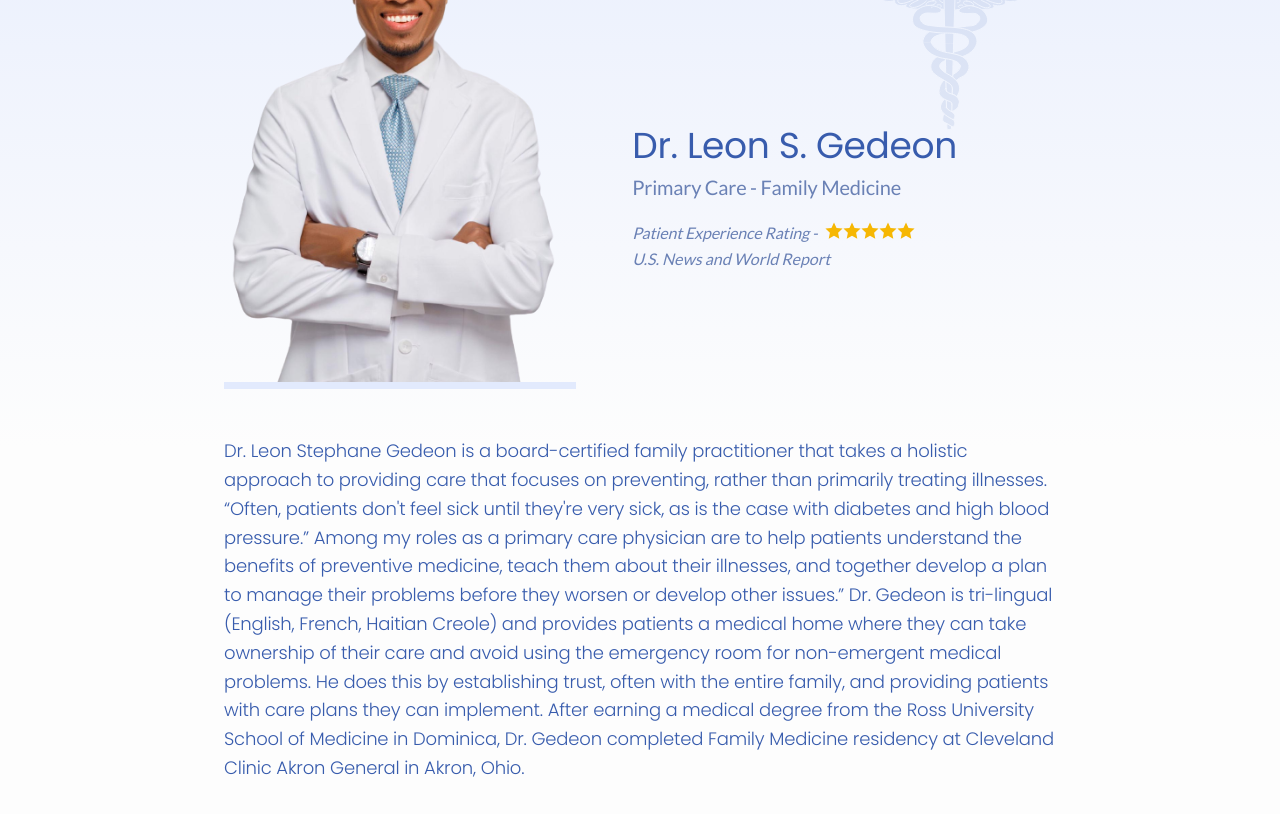
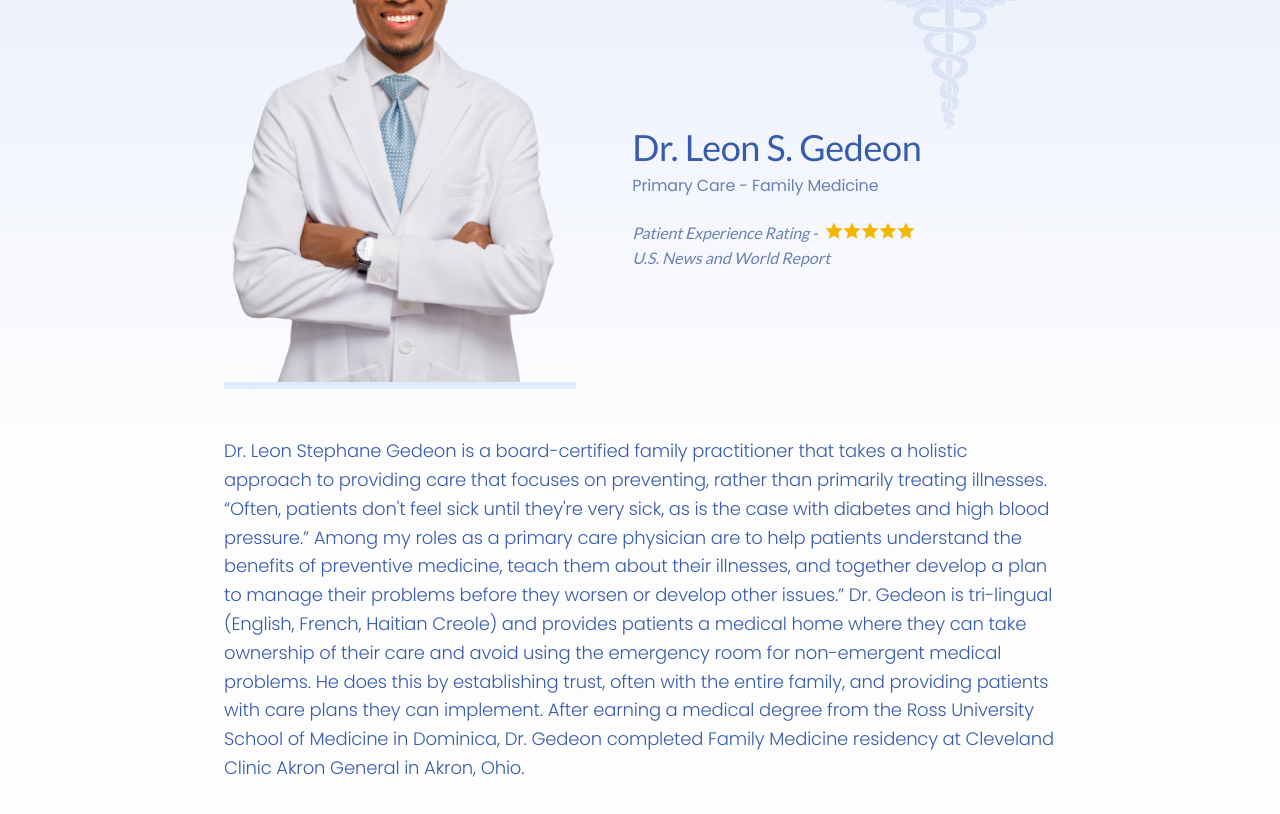
Before and after one commit to pgedeon84/gedeon-medical, a Next.js app: page / in a window 1280 px wide. Shown: the part 3940-4754 px from the top of the page. Built offline with nearby package versions, Linux system fonts and the light colour scheme.

Commit message:
added medical img to bio

```diff
--- a/containers/bio/bio.module.css
+++ b/containers/bio/bio.module.css
@@ -61,7 +61,7 @@
 }
 
 .gmc__bio_content_container__content h1 {
-    font-family: var(--font-family-text);
+    font-family: var(--font-family-heading);
     font-weight: 400;
     font-size: 24px;
     line-height: 36px;
@@ -70,13 +70,13 @@
 }
 
 .gmc__bio_content_container__content h3 {
-        font-family: var(--font-family-heading);
-        font-weight: 400;
-        font-size: 16px;
-        line-height: 26px;
-        letter-spacing: -0.01em;
-        color: var(--color-subtext);
-        margin-bottom: 1rem;
+    font-family: var(--font-family-text);
+    font-weight: 400;
+    font-size: 14px;
+    line-height: 26px;
+    letter-spacing: -0.01em;
+    color: var(--color-subtext);
+    margin-bottom: 1rem;
 }
 
 .gmc__bio_content_container__content p {
@@ -122,7 +122,6 @@
 
     .gmc__bio_header {
         margin-bottom: -375px;
-        /* z-index: 40; */
     }
 
     .gmc__bio_title {
@@ -157,7 +156,7 @@
     }
 
     .gmc__bio_content_container__content h3 {
-        font-size: 20px;
+        font-size: 16px;
     }
 
     .gmc__bio_content_container__content p {
```
